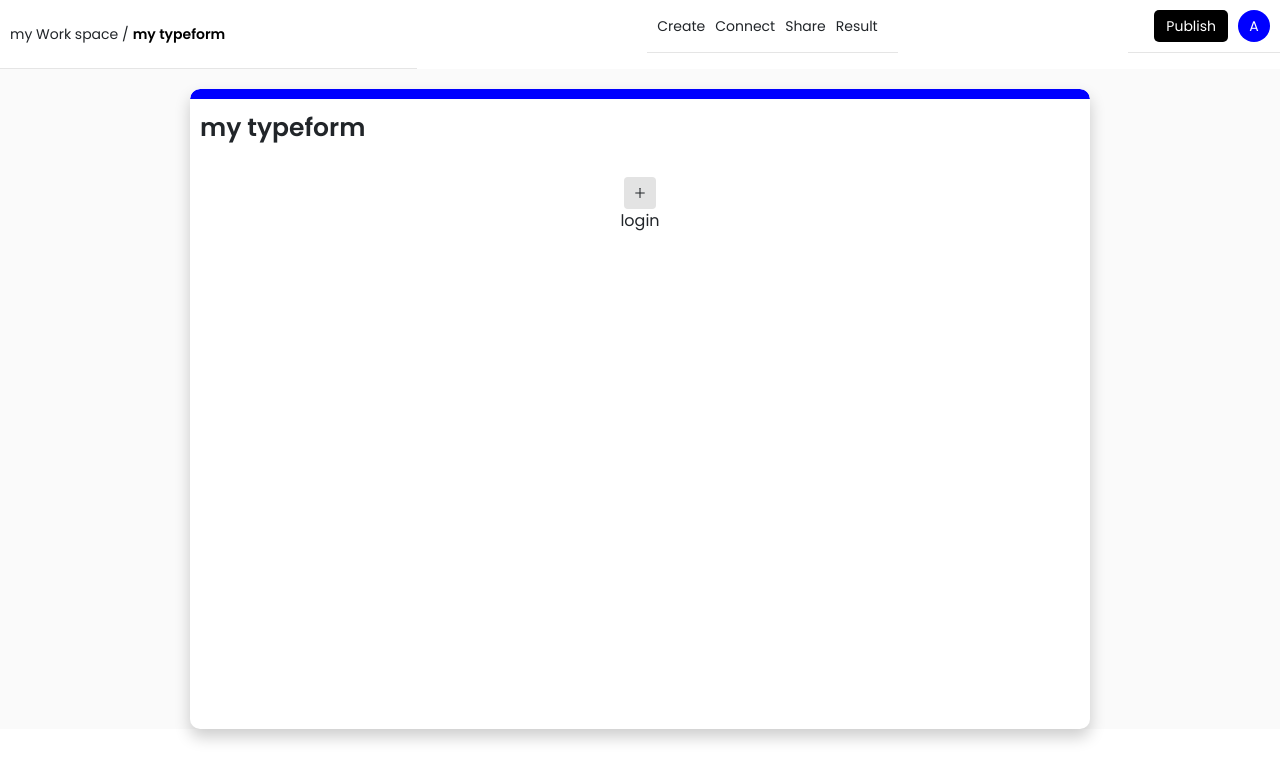
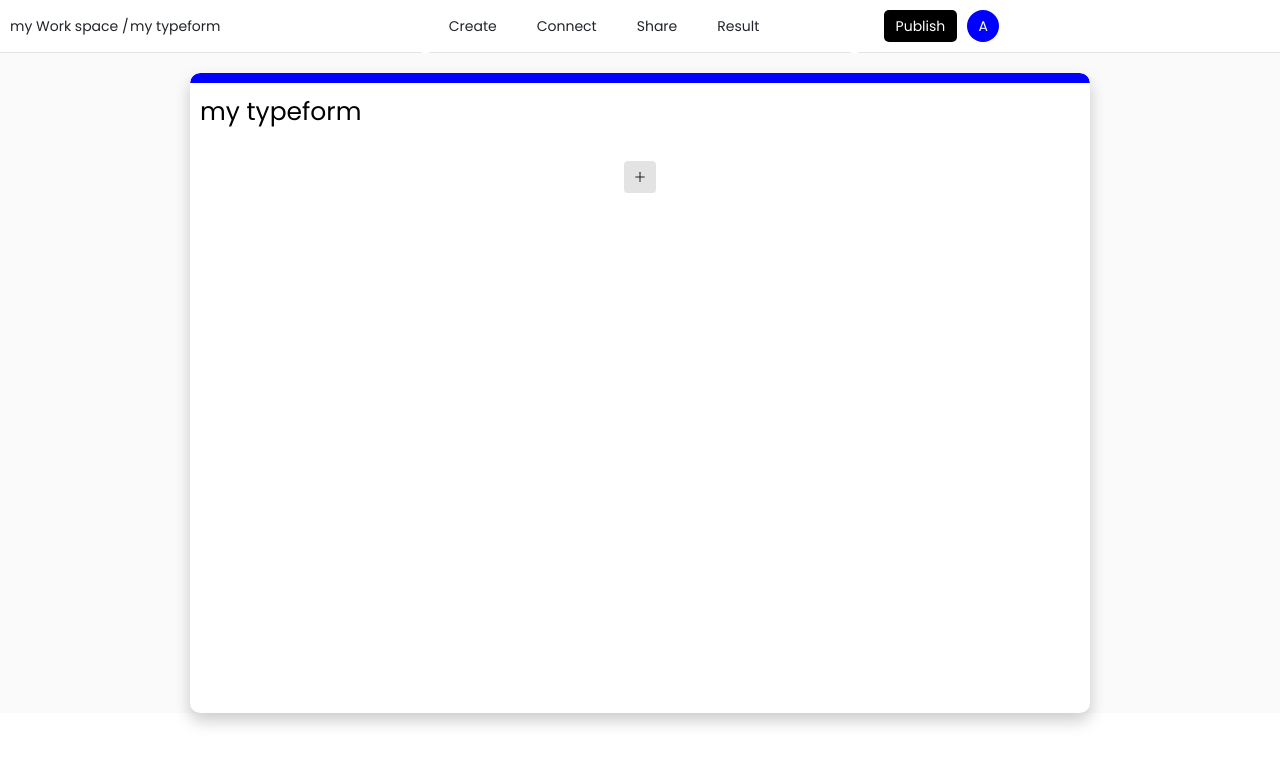
Before and after one commit to Adeee11/form-builder, a React (Create React App) app in the folder client/: page /createForm in a window 1280 px wide. Shown: the top 780 px of the page. Built offline with nearby package versions, Linux system fonts and the light colour scheme.

Commit message:
Testing Bugs resolved

```diff
--- a/client/src/components/TypeformCard/TypeformCard.tsx
+++ b/client/src/components/TypeformCard/TypeformCard.tsx
@@ -12,13 +12,14 @@ import { Link } from "react-router-dom";
 const TypeformCardModal = (props: {
   editForm: () => void;
   deleteForm: () => void;
+  show:()=>void
 }) => {
-  const { editForm, deleteForm } = props;
+  const { editForm, deleteForm , show} = props;
   return (
     <>
       <ModalContainer>
         <ModalItems onClick={editForm}>Edit </ModalItems>
-        <ModalItems onClick={deleteForm}>Delete </ModalItems>
+        <ModalItems onClick={()=>{deleteForm(); show()}}>Delete </ModalItems>
         <ModalItems>View </ModalItems>
       </ModalContainer>
     </>
@@ -33,6 +34,9 @@ const TypeformCard = (props: {
 }) => {
   const { typeformName, responsesNumber, edit, delForm } = props;
   const [showOptions, setShowOptions] = useState(false);
+  const show=()=>{
+    setShowOptions(false);
+  }
   return (
     <>
       {/* <Card onClick={onClick}> */}
@@ -46,7 +50,7 @@ const TypeformCard = (props: {
           </ResponsesCounter>
           <BsThreeDots onClick={() => setShowOptions(!showOptions)} />
           {showOptions && (
-            <TypeformCardModal editForm={edit} deleteForm={delForm} />
+            <TypeformCardModal editForm={edit} deleteForm={delForm} show={show} />
           )}
         </div>
       </Card>
--- a/client/src/components/WorkspaceMain/WorkspaceMain.tsx
+++ b/client/src/components/WorkspaceMain/WorkspaceMain.tsx
@@ -1,5 +1,4 @@
 import { useMutation, useQuery } from "@apollo/client";
-import axios from "axios";
 import { useEffect, useState } from "react";
 import { useNavigate } from "react-router-dom";
 import { useAppDispatch, useAppSelector } from "../../providers/app/hooks";
@@ -36,6 +35,8 @@ const WorkspaceMain = (props: { filter: string }) => {
 
   if (delLoad) console.log("Loading...");
   if (delErr) console.log(JSON.stringify(delErr, null, 2));
+
+
 
   useEffect(() => {
     console.log("Filter boi", filter);
--- a/client/src/components/preview/Preview.styles.tsx
+++ b/client/src/components/preview/Preview.styles.tsx
@@ -4,6 +4,7 @@ import { Link } from "react-router-dom";
 const PreviewContainer = styled.div``;
 
 const PreviewHeader = styled.div`
+
   display: flex;
   justify-content: space-between;
   align-items: center;
@@ -11,8 +12,9 @@ const PreviewHeader = styled.div`
   padding: 10px;
   border-bottom: 1px solid rgba(0, 0, 0, 0.1);
   .back {
+    cursor:pointer;
   }
-  p {
+  span {
     color: #262627;
     font-size: 14px;
   }
--- a/client/src/components/preview/Preview.tsx
+++ b/client/src/components/preview/Preview.tsx
@@ -3,7 +3,7 @@ import { AiOutlineReload } from "react-icons/ai";
 import { BsArrowLeft } from "react-icons/bs";
 import { Form, PreviewContainer, PreviewHeader } from "./Preview.styles";
 import { gql, useMutation, useQuery } from "@apollo/client";
-import InputType from "../InputType/InputType";
+
 
 const GET_FORM = gql`
   query form($input: ID!) {
@@ -130,6 +130,16 @@ const Preview = ({ onClose, formId, isForm }: propsType) => {
 
   return (
     <PreviewContainer>
+      {!isForm&&<PreviewHeader>
+        <span className="back" onClick={()=>onClose()}>
+          <BsArrowLeft/>
+        </span>
+        <span>Preview</span>
+        <button>
+          Reload
+          <span><AiOutlineReload/></span>
+        </button>
+      </PreviewHeader>}
       <Form>
         <header>{data && <p>{data.form.title}</p>}</header>
         {data &&
@@ -147,12 +157,6 @@ const Preview = ({ onClose, formId, isForm }: propsType) => {
                     placeholder="Enter Your answer here"
                     onChange={(e) => saveRes(e.target.value, index)}
                   />
-                  {/* <InputType
-                                fieldType={item.fieldType}
-                                onchange={saveRes}
-                                index={index}
-                            /> */}
-
                   <p className="error">{errors && errors[index]}</p>
                 </>
               )}
--- a/client/src/components/results/Results.styles.tsx
+++ b/client/src/components/results/Results.styles.tsx
@@ -21,6 +21,8 @@ background: white;
      @media(max-width:768px){
          /* justify-content:space-between */
          width:100%;
+         background-color: green;
+         padding-left: 0px;
      }
 
 
--- a/client/src/pages/CreateForm/CreateForm.styles.tsx
+++ b/client/src/pages/CreateForm/CreateForm.styles.tsx
@@ -21,12 +21,14 @@ const Header = styled.div`
   justify-content: space-between;
   font-size: 14px;
   background: white;
-  @media (max-width: 768px) {
+  @media (max-width: 900px) {
     flex-direction: column;
     overflow: hidden;
+
     ul,
     p {
       justify-content: space-evenly;
+
     }
   }
   .first {
@@ -35,8 +37,15 @@ const Header = styled.div`
     align-items: center;
     border-bottom: 1px solid rgba(0, 0, 0, 0.1);
     padding: 10px;
+    flex-basis:33%;
+    max-width:33%;
+    overflow:hidden;
+    @media (max-width:900px){
+      flex-basis:100%;
+      max-width:100vw;
+    }
     span {
-      min-width: 104px;
+      min-width: 120px;
     }
     input {
       outline: none;
@@ -54,10 +63,19 @@ const Header = styled.div`
     align-items: center;
     border-bottom: 1px solid rgba(0, 0, 0, 0.1);
     padding: 10px;
+    margin-bottom: 0px;
+    flex-basis:33%;
 
     li {
-      margin-right: 10px;
+      margin-right: 30px;
       cursor: pointer;
+      padding-left: 10px;
+      @media (max-width:900px){
+        margin-right: 0px;
+      }
+    }
+    li :hover{
+      color: blue;
     }
   }
   p {
@@ -65,6 +83,8 @@ const Header = styled.div`
     align-items: center;
     border-bottom: 1px solid rgba(0, 0, 0, 0.1);
     padding: 10px;
+    margin-bottom: 0px;
+    flex-basis:33%;
     .publish {
       background: black;
       color: white;
@@ -114,6 +134,7 @@ const Form = styled.form`
   border-radius: 10px;
   margin-top: 20px;
   overflow-x: hidden;
+
   .form-header {
     border-radius: 10px;
     font-size: 25px;
@@ -122,6 +143,11 @@ const Form = styled.form`
     width: 100%;
     padding: 10px;
     border-top: 10px solid blue;
+    input{
+      outline:none;
+      border:none;
+      width:100%;
+    }
   }
   .que {
     width: 100%;
@@ -148,7 +174,7 @@ const Form = styled.form`
     border-bottom: 2px solid lightblue;
     padding: 10px;
     margin-left: 10px;
-    @media (max-width: 768px) {
+    @media (max-width: 900px) {
       min-width: 0;
       width: 80vw;
     }
@@ -169,7 +195,7 @@ const Form = styled.form`
   .opt {
     min-width: 600px;
     padding: 10px;
-    @media (max-width: 768px) {
+    @media (max-width: 900px) {
       min-width: 0;
       width: 80vw;
     }
@@ -198,7 +224,7 @@ const Form = styled.form`
     background: lightblue;
     margin-top: 10px;
     border-radius: 4px;
-    @media (max-width: 768px) {
+    @media (max-width: 900px) {
       min-width: 0;
       width: 80vw;
     }
--- a/client/src/pages/CreateForm/CreateForm.tsx
+++ b/client/src/pages/CreateForm/CreateForm.tsx
@@ -63,6 +63,7 @@ const CreateForm = () => {
   const [menu, setMenu] = useState("create");
   const [showPublishModal, setShowPublishModal] = useState(false);
   const [showLogoutMenu, setShowLogoutMenu] = useState(false);
+  const [opt, setOpt]= useState('');
   const userName = useAppSelector((state) => state.user.username);
   const {
     register,
@@ -77,7 +78,8 @@ const CreateForm = () => {
   const [update, state] = useMutation(UPDATE_FORM);
   const userId = useAppSelector((state) => state.user.id);
 
-  const onSubmit: SubmitHandler<Inputs> = async (data) => {
+  const onSubmit: SubmitHandler<Inputs> = async (data, e) => {
+    e?.preventDefault();
     if (formId) {
       const updatedForm = await update({
         variables: {
@@ -90,6 +92,7 @@ const CreateForm = () => {
       });
 
       console.log("updatedForm:", updatedForm);
+      alert("Form updated ");
     } else {
       const createdForm = await create({
         variables: {
@@ -133,7 +136,12 @@ const CreateForm = () => {
     const list = [...formData];
     list[i].option[formData[i].option.length] = opt;
     setformData([...list]);
-    setValue("option", "");
+    setOpt('');
+    const el:any=document.getElementsByClassName('typedOption');
+    for(let i=0; i<el.length; i++){
+      el[i].value=""
+    }
+
   };
 
   const del = (i: number, index: number) => {
@@ -151,13 +159,13 @@ const CreateForm = () => {
   if (previewMode) {
     return <Preview formId={formId} onClose={() => setPreviewMode(false)} />;
   }
-
+console.log(editQue)
   return (
     <Wrapper>
       <Header>
         <div className="first">
-          <span>my Work space /</span>
-          <input type="text" placeholder="Title Here" {...register("title")} />
+          <span>my Work space / </span>
+          <span>{watch("title")}</span>
         </div>
 
         <ul>
@@ -217,7 +225,7 @@ const CreateForm = () => {
         </LogoutMenu>}
       {menu === "create" && (
         <Form onSubmit={handleSubmit(onSubmit)}>
-          <div className="form-header">{watch("title")}</div>
+          <div className="form-header"><input type="text" placeholder="Title Here" {...register("title")} /></div>
           {formData.map(
             (
               a: { fieldType: string; Question: string; option: string[] },
@@ -256,15 +264,18 @@ const CreateForm = () => {
                 ) : (
                   <div className="opt">
                     <span>
+
+
                       <input
                         type="text"
                         placeholder="Enter Options Here"
-                        {...register("option")}
+                        onChange={(e)=>{setOpt(e.target.value);setEditQue(i)}}
+                        className="typedOption"
                       />
 
                       <button
                         type="button"
-                        onClick={() => saveOption(watch("option"), i)}
+                        onClick={() => {saveOption(opt, i)}}
                       >
                         +
                       </button>
@@ -288,7 +299,7 @@ const CreateForm = () => {
           <span className="chooseInput" onClick={() => setShowModal(true)}>
             <AiOutlinePlus />
           </span>
-          login
+
           {formData.length > 0 && (
             <button type="submit" className="sub">
               Save
--- a/client/src/pages/form/Form.tsx
+++ b/client/src/pages/form/Form.tsx
@@ -8,8 +8,7 @@ const Form = () => {
     const [previewMode, setPreviewMode] = useState(true)
     console.log("params:", params)
     return (<>
-
-        {previewMode && <Preview
+  {previewMode && <Preview
             formId={params.id || ""}
             onClose={() => setPreviewMode(false)}
             isForm
```
